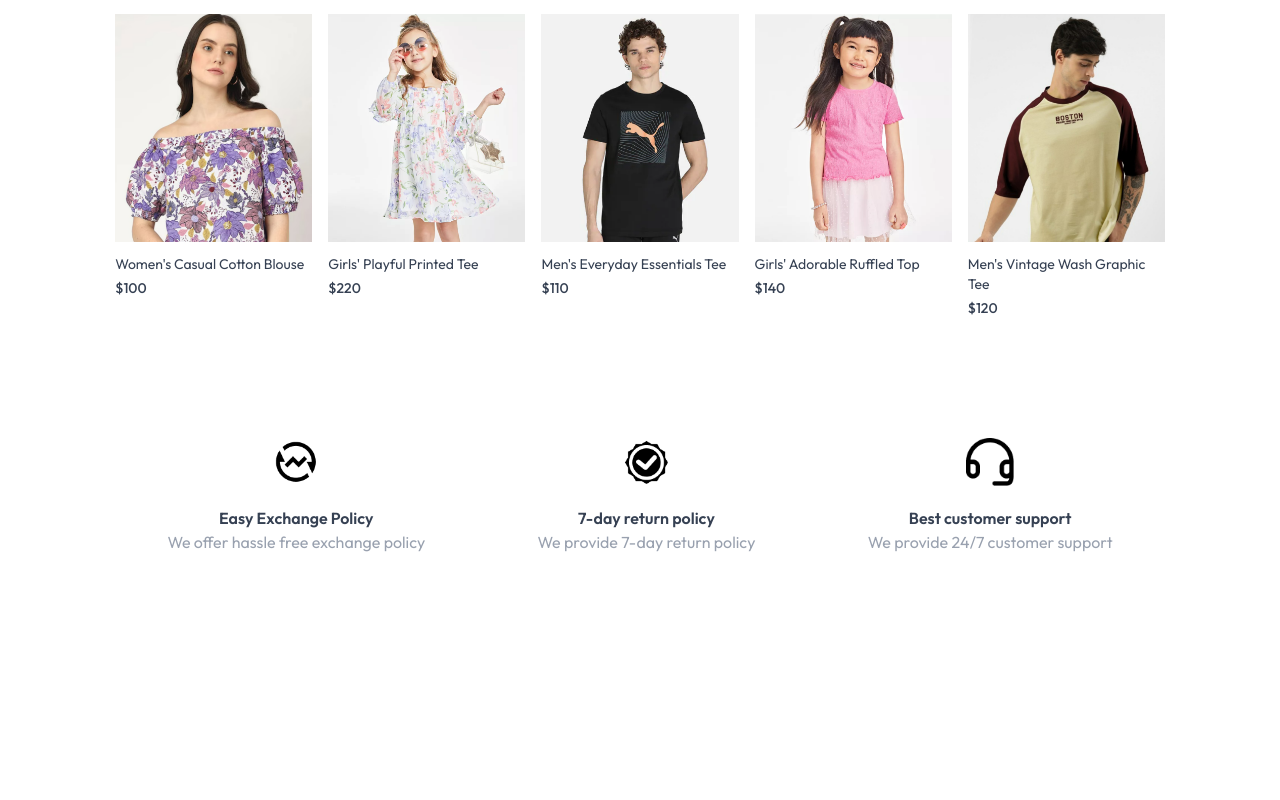
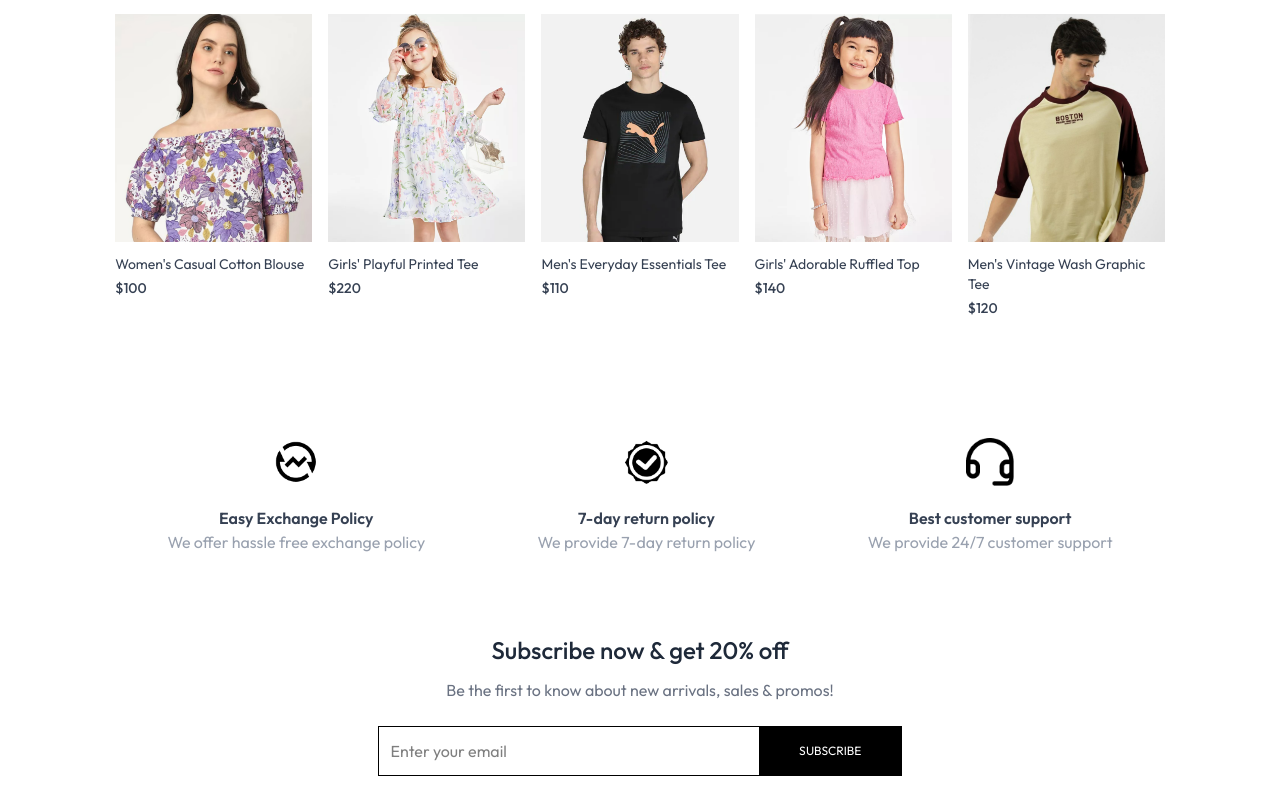
Before and after one commit to bhavin-matreja/Ecommerce-site, a React (Vite) app: page / in a window 1280 px wide. Shown: the part 1479-2279 px from the top of the page. Before the commit the page ends 2113 px from the top, so only its background shows below. Built offline with nearby package versions, Linux system fonts and the light colour scheme.

Commit message:
Added NewsletterBox.jsx

```diff
--- /dev/null
+++ b/src/components/NewsletterBox.jsx
@@ -0,0 +1,33 @@
+import React from 'react'
+
+const NewsletterBox = () => {
+
+    const onSubmitHandler = (event) => {
+        event.preventDefault()
+    }
+
+  return (
+   <div className="text-center">
+        <p className="text-2xl font-medium text-gray-800">
+            Subscribe now & get 20% off
+        </p>
+        <p className="text-gray-500 mt-3">
+            Be the first to know about new arrivals, sales & promos!
+        </p>
+        <form
+        onSubmit={onSubmitHandler}
+        className='w-full sm:w-1/2 flex items-center gap-3 mx-auto my-6 border pl-3'>
+            <input
+                type="email"
+                placeholder='Enter your email'
+                className='w-full sm:flex-1 outline-none'
+                required
+            />
+            <button type='submit' className='bg-black text-white text-xs px-10 py-4'>SUBSCRIBE</button>
+        </form>
+
+    </div>
+  )
+}
+
+export default NewsletterBox
--- a/src/pages/Home.jsx
+++ b/src/pages/Home.jsx
@@ -3,6 +3,7 @@
 import LatestCollection from '../components/LatestCollection'
 import Bestseller from '../components/Bestseller'
 import OurPolicy from '../components/OurPolicy'
+import NewsletterBox from '../components/NewsletterBox'
 
 const Home = () => {
   return (
@@ -11,6 +12,7 @@
       <LatestCollection />
       <Bestseller />
       <OurPolicy />
+      <NewsletterBox />
     </div>
   )
 }
```
